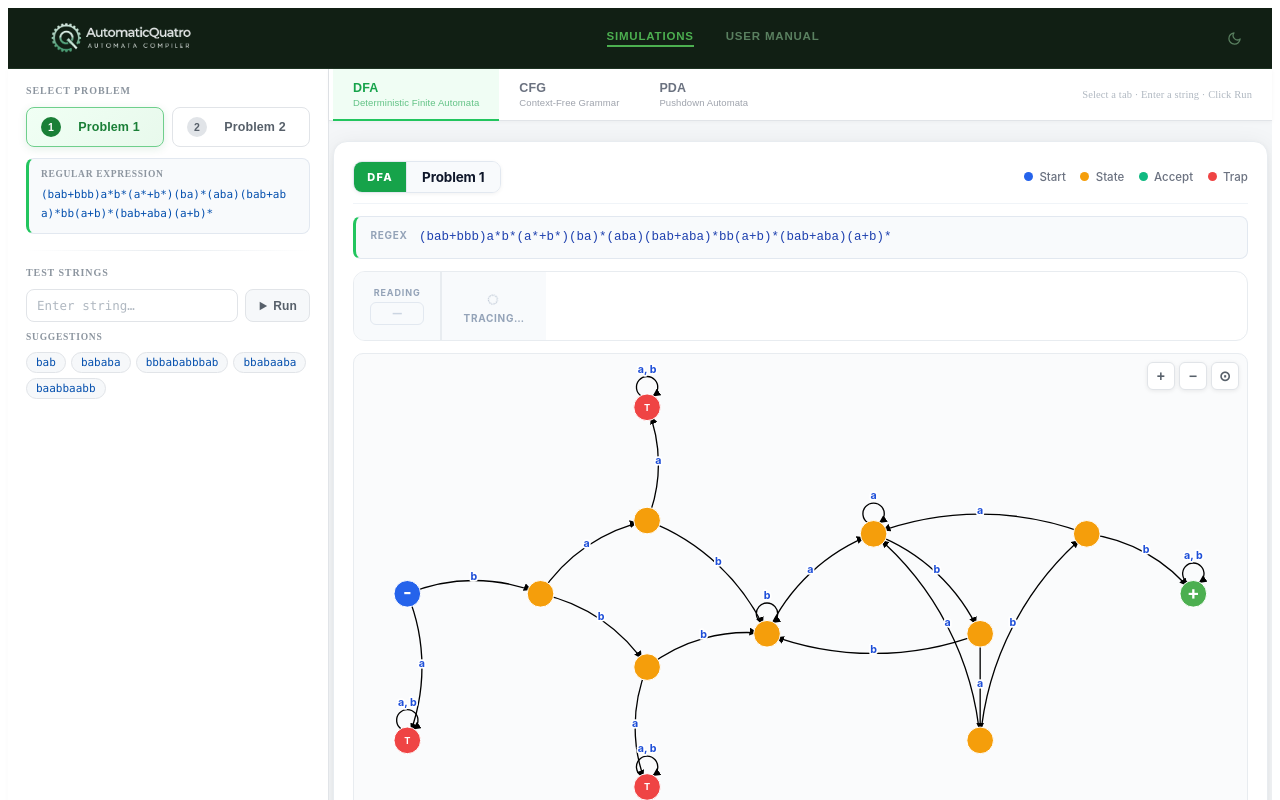
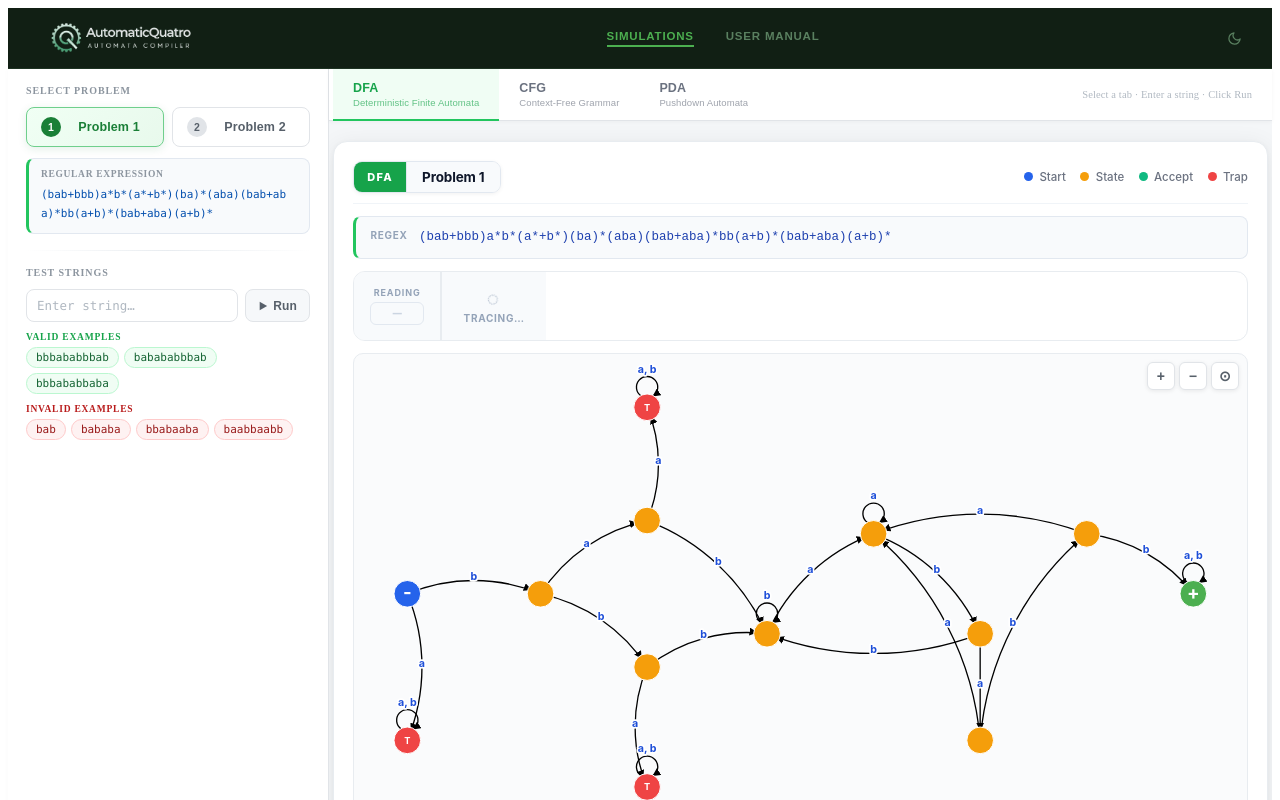
Before and after one commit to gwenndestura/AutomaticQuatro, a Vue app: page / in a window 1280 px wide. Shown: the top 800 px of the page. Built offline with nearby package versions, Linux system fonts and the light colour scheme; the HTML template or start-up script is replaced by a standard one.

Commit message:
UI: split test string suggestions into Valid/Invalid Examples sections - Restructured suggestion data per problem into { valid, invalid } objects - Added separate labeled chip groups with green/red color coding - Updated PDAVisualization S13 hub links and S21 self-loop for correctness

```diff
--- a/src/components/InputArea.vue
+++ b/src/components/InputArea.vue
@@ -11,11 +11,17 @@ const inputVal  = ref('')
 const history   = ref([])
 
 // ── Suggestions per problem regex signature ──────────────────
-const P1_SUGGESTIONS = ['bab', 'bababa', 'bbbababbbab', 'bbabaaba', 'baabbaabb']
-const P2_SUGGESTIONS = ['101', '1010', '000101', '0001010', '111001']
+const P1_SUGGESTIONS = {
+  valid:   ['bbbababbbab', 'babababbbab', 'bbbababbaba'],
+  invalid: ['bab', 'bababa', 'bbabaaba', 'baabbaabb']
+}
+const P2_SUGGESTIONS = {
+  valid:   ['000101', '0001010', '101111'],
+  invalid: ['101', '1010', '111001']
+}
 
 const suggestions = computed(() => {
-  if (!props.regexStr) return []
+  if (!props.regexStr) return { valid: [], invalid: [] }
   return props.regexStr.includes('bab') ? P1_SUGGESTIONS : P2_SUGGESTIONS
 })
 
@@ -94,14 +100,27 @@ watch(() => props.regexStr, () => {
     </div>
 
     <!-- Suggestions -->
-    <div class="ia-suggest-label">Suggestions</div>
-    <div class="ia-chips">
-      <button
-        v-for="s in suggestions"
-        :key="s"
-        class="ia-chip"
-        @click="useSuggestion(s)"
-      >{{ s }}</button>
+    <div class="ia-suggest-section">
+      <div class="ia-suggest-label ia-suggest-valid-label">Valid Examples</div>
+      <div class="ia-chips">
+        <button
+          v-for="s in suggestions.valid"
+          :key="s"
+          class="ia-chip ia-chip-valid"
+          @click="useSuggestion(s)"
+        >{{ s }}</button>
+      </div>
+    </div>
+    <div class="ia-suggest-section">
+      <div class="ia-suggest-label ia-suggest-invalid-label">Invalid Examples</div>
+      <div class="ia-chips">
+        <button
+          v-for="s in suggestions.invalid"
+          :key="s"
+          class="ia-chip ia-chip-invalid"
+          @click="useSuggestion(s)"
+        >{{ s }}</button>
+      </div>
     </div>
 
     <!-- History -->
@@ -243,13 +262,19 @@ watch(() => props.regexStr, () => {
 }
 
 /* Suggestions */
+.ia-suggest-section {
+  display: flex;
+  flex-direction: column;
+  gap: 5px;
+}
 .ia-suggest-label {
   font-size: 9.5px;
   font-weight: 700;
   letter-spacing: 0.08em;
   text-transform: uppercase;
-  color: #8c959f;
 }
+.ia-suggest-valid-label   { color: #16a34a; }
+.ia-suggest-invalid-label { color: #b91c1c; }
 .ia-chips {
   display: flex;
   flex-wrap: wrap;
@@ -262,15 +287,29 @@ watch(() => props.regexStr, () => {
   background: #f6f8fa;
   font-family: 'SFMono-Regular', 'Consolas', monospace;
   font-size: 11px;
-  color: #0550ae;
   cursor: pointer;
   transition: all 0.13s;
   line-height: 1;
 }
-.ia-chip:hover {
-  border-color: #22c55e;
+.ia-chip-valid {
+  color: #166534;
+  border-color: #bbf7d0;
   background: #f0fdf4;
-  color: #16a34a;
+}
+.ia-chip-valid:hover {
+  border-color: #16a34a;
+  background: #dcfce7;
+  color: #14532d;
+}
+.ia-chip-invalid {
+  color: #991b1b;
+  border-color: #fecaca;
+  background: #fef2f2;
+}
+.ia-chip-invalid:hover {
+  border-color: #dc2626;
+  background: #fee2e2;
+  color: #7f1d1d;
 }
 
 /* History */
--- a/src/components/PDAVisualization.vue
+++ b/src/components/PDAVisualization.vue
@@ -201,9 +201,10 @@ const PDA_CONFIGS = {
       { src: 'S12', tgt: 'S13',   label: 'a' },
       { src: 'S12', tgt: 'rjS12', label: 'b,Δ' },
 
-      // S13 hub (updated): b→S20 (exit to bb), a→S17 (aba loop), Δ→reject
+      // S13 hub: a→S17 (aba loop), b→S14 (bab loop) OR b→S20 (exit to bb), Δ→reject
+      { src: 'S13', tgt: 'S17',   label: 'a' },
+      { src: 'S13', tgt: 'S14',   label: 'b' },
       { src: 'S13', tgt: 'S20',   label: 'b', curve: 10001 },
-      { src: 'S13', tgt: 'S17',   label: 'a' },
       { src: 'S13', tgt: 'rjS13', label: 'Δ' },
 
       // S14 (bab loop middle): a→S15, b/Δ→reject
@@ -226,8 +227,8 @@ const PDA_CONFIGS = {
       { src: 'S20', tgt: 'S21',   label: 'b' },
       { src: 'S20', tgt: 'rjS20', label: 'a,Δ' },
 
-      // S21 ((a+b)*): a,b→S30, Δ→S30 (epsilon — allow zero-length (a+b)*)
-      { src: 'S21', tgt: 'S30',   label: 'a,b' },
+      // S21 ((a+b)*): self-loop then ε→S30
+      { src: 'S21', tgt: 'S21',   label: 'a,b' },
       { src: 'S21', tgt: 'S30',   label: 'Δ' },
 
       // S30 (branch into bab/aba ninth block): b→S31, a→S34, Δ→reject
```
